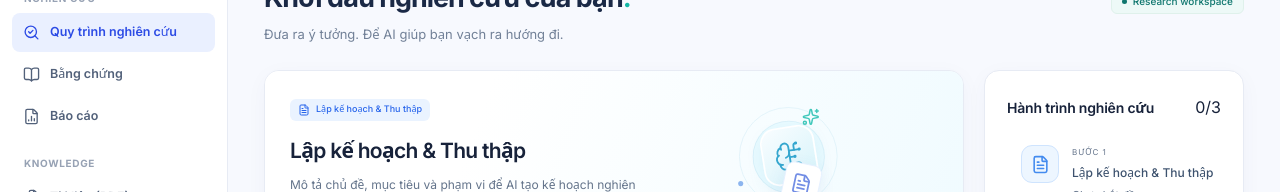
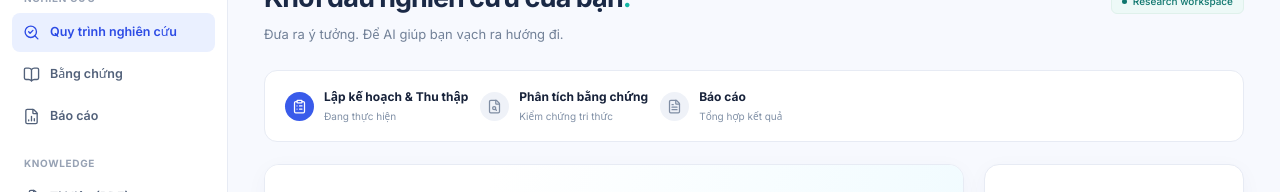
Before and after one commit to vanmo1202/AI-Research-Agent, a React (Vite) app in the folder frontend/: page /workflow-1 in a window 1280 px wide. Shown: the part 183-375 px from the top of the page. Built offline with nearby package versions, Linux system fonts and the light colour scheme; no server answers; a web font is replaced by a local one.

Commit message:
style: unify visual workflow progress across research, evidence and reports

```diff
--- /dev/null
+++ b/frontend/src/components/research/ResearchStepper.jsx
@@ -0,0 +1,25 @@
+import { Check, ClipboardList, FileSearch, FileText } from 'lucide-react';
+
+const steps=[
+  {title:'Lập kế hoạch & Thu thập',description:'Chuẩn bị nguồn',icon:ClipboardList},
+  {title:'Phân tích bằng chứng',description:'Kiểm chứng tri thức',icon:FileSearch},
+  {title:'Báo cáo',description:'Tổng hợp kết quả',icon:FileText},
+];
+export default function ResearchStepper({status}){
+  const collected=['collected','analyzing','analyzed','analyzed_partial','generating_report','completed'].includes(status);
+  const analyzed=['analyzed','analyzed_partial','generating_report','completed'].includes(status);
+  const done=status==='completed';
+  const states=[collected?'done':'active',analyzed?'done':collected?'active':'pending',done?'done':analyzed?'active':'pending'];
+  return <nav className="ro-workflow-stepper" aria-label="Tiến trình nghiên cứu">
+    {steps.map((step,i)=>{
+      const Icon=states[i]==='done'?Check:step.icon;
+      return <div className="ro-step-group" key={step.title}>
+        {i>0&&<span className={`ro-stepper-line ${states[i-1]==='done'?'done':''}`} aria-hidden="true"/>}
+        <div className={`ro-step ${states[i]}`}>
+          <span className="ro-step-number"><Icon size={15}/></span>
+          <span><strong>{step.title}</strong><small>{states[i]==='done'?'Hoàn thành':states[i]==='active'?'Đang thực hiện':step.description}</small></span>
+        </div>
+      </div>;
+    })}
+  </nav>;
+}
--- a/frontend/src/pages/EvidencePage.jsx
+++ b/frontend/src/pages/EvidencePage.jsx
@@ -4,6 +4,7 @@ import { researchJourney } from '../utils/researchJourney';
 import { Link, useParams } from 'react-router-dom';
 import { BrainCircuit, ChevronRight, ExternalLink, FileText, Sparkles, Search, BookOpen, Layers3, Target, ArrowUpRight, SlidersHorizontal } from 'lucide-react';
 import { useEffect, useState } from 'react';
+import ResearchStepper from '../components/research/ResearchStepper';
 import Card from '../components/ui/Card';
 import Button from '../components/ui/Button';
 import Badge from '../components/ui/Badge';
@@ -137,6 +138,7 @@ export default function EvidencePage() {
           </p>
         </Alert>
       )}
+      <ResearchStepper status={status} />
       <div className="content-with-panel">
         <div className="main-column">
           {evidence.length > 0 ? (
--- a/frontend/src/pages/ReportPage.jsx
+++ b/frontend/src/pages/ReportPage.jsx
@@ -2,6 +2,7 @@ import '../styles/research-workspace.css';
 import { Link, useParams } from 'react-router-dom';
 import { ChevronRight, Download, FileBarChart, FileText, File, LockKeyhole, BookOpen, CheckCircle2, Layers3, ArrowUpRight, RefreshCw, ShieldCheck } from 'lucide-react';
 import { lazy, Suspense, useEffect, useRef, useState } from 'react';
+import ResearchStepper from '../components/research/ResearchStepper';
 import Card from '../components/ui/Card';
 import Button from '../components/ui/Button';
 import Badge from '../components/ui/Badge';
@@ -158,6 +159,7 @@ export default function ReportPage() {
         <div className="insight-stat"><span className="insight-stat-icon sky"><FileText size={20} /></span><div><span>Định dạng xuất</span><strong>2</strong><small>Word (.docx) và PDF (.pdf)</small></div></div>
       </section>
       <ErrorMessage error={error} />
+      <ResearchStepper status={request.status} />
       <div className="content-with-panel">
         <div className="main-column">
           {report && !editMode ? (
--- a/frontend/src/pages/ResearchPlanPage.jsx
+++ b/frontend/src/pages/ResearchPlanPage.jsx
@@ -11,6 +11,7 @@ import {
 import SourceList from '../components/research/SourceList';
 import useResearch from '../hooks/useResearch';
 import useSearchAndCollect from '../hooks/useSearchAndCollect';
+import ResearchStepper from '../components/research/ResearchStepper';
 import Card from '../components/ui/Card';
 import Button from '../components/ui/Button';
 import ErrorMessage from '../components/ui/ErrorMessage';
@@ -60,6 +61,7 @@ export default function ResearchPlanPage() {
         </div>
         <StatusBadge status={request.status} />
       </div>
+      <ResearchStepper status={request.status} />
       <ErrorMessage error={search.error || resource.error} />
       {request.status === 'failed' && !search.error && (
         <ErrorMessage
--- a/frontend/src/pages/Workflow1Page.jsx
+++ b/frontend/src/pages/Workflow1Page.jsx
@@ -7,6 +7,7 @@ import {
   ShieldCheck,
   Sparkles,
 } from 'lucide-react';
+import ResearchStepper from '../components/research/ResearchStepper';
 import Card from '../components/ui/Card';
 import Badge from '../components/ui/Badge';
 import ResearchForm from '../components/research/ResearchForm';
@@ -33,6 +34,7 @@ export default function Workflow1Page() {
           Research workspace
         </Badge>
       </div>
+      <ResearchStepper status="planning" />
       <div className="content-with-panel">
         <div className="main-column">
           <Card className="planning-card">
```
